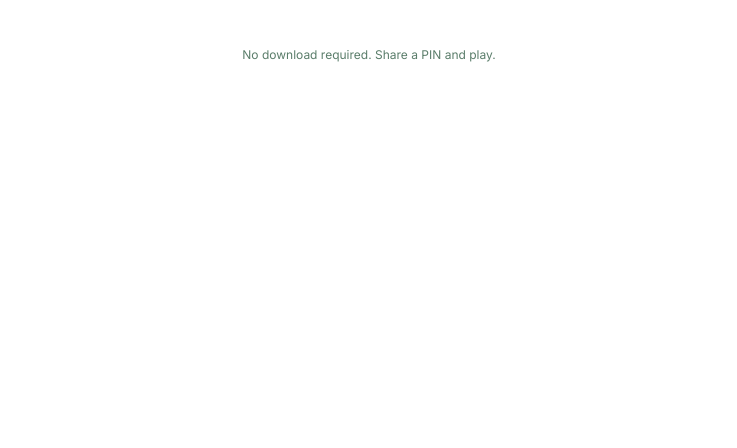
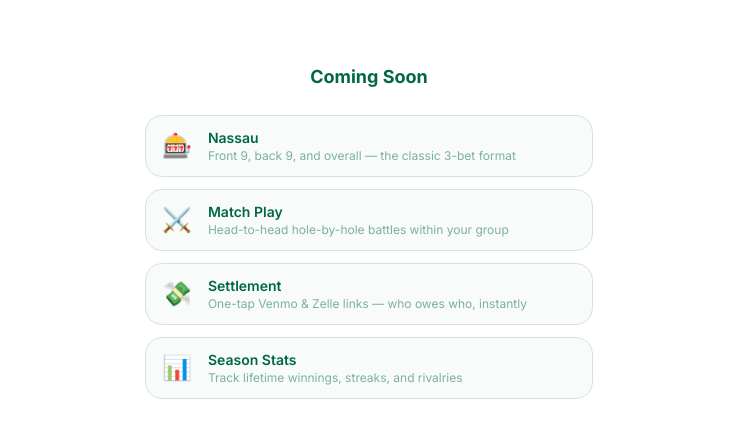
Before and after one commit to integrityinvestmentsnow-cell/stake18, a Next.js app: page / in a window 1280 px wide. Shown: the part 793-1241 px from the top of the page, without its empty margins (271-1008 px from the left). Before the commit the page ends 904 px from the top, so only its background shows below. Built offline with nearby package versions, Linux system fonts and the light colour scheme; no server answers; the database is empty.

Commit message:
feat: Coming Soon section on homepage
Clean, minimal list of upcoming games: Nassau, Match Play, Settlement, Season Stats.
Sits below the features section — builds hype without cluttering the tournament flow.

Co-Authored-By: Claude Opus 4.6 (1M context) <noreply@anthropic.com>

```diff
--- a/src/app/page.tsx
+++ b/src/app/page.tsx
@@ -163,6 +163,50 @@ export default function Home() {
         </Card>
       </div>
 
+      {/* Coming Soon */}
+      <div className="mt-16 max-w-md mx-auto w-full">
+        <h2 className="text-lg font-bold text-[#006747] text-center mb-6">
+          Coming Soon
+        </h2>
+        <div className="space-y-3">
+          {[
+            {
+              name: "Nassau",
+              desc: "Front 9, back 9, and overall — the classic 3-bet format",
+              icon: "🎰",
+            },
+            {
+              name: "Match Play",
+              desc: "Head-to-head hole-by-hole battles within your group",
+              icon: "⚔️",
+            },
+            {
+              name: "Settlement",
+              desc: "One-tap Venmo & Zelle links — who owes who, instantly",
+              icon: "💸",
+            },
+            {
+              name: "Season Stats",
+              desc: "Track lifetime winnings, streaks, and rivalries",
+              icon: "📊",
+            },
+          ].map((item) => (
+            <div
+              key={item.name}
+              className="flex items-center gap-4 px-4 py-3 rounded-xl border border-[#d4e4db] bg-[#f2f7f4]/50"
+            >
+              <span className="text-2xl">{item.icon}</span>
+              <div>
+                <p className="font-semibold text-sm text-[#006747]">
+                  {item.name}
+                </p>
+                <p className="text-xs text-[#006747]/50">{item.desc}</p>
+              </div>
+            </div>
+          ))}
+        </div>
+      </div>
+
       {/* Footer */}
       <p className="text-xs text-muted-foreground mt-12 text-center">
         No download required. Share a PIN and play.
```
